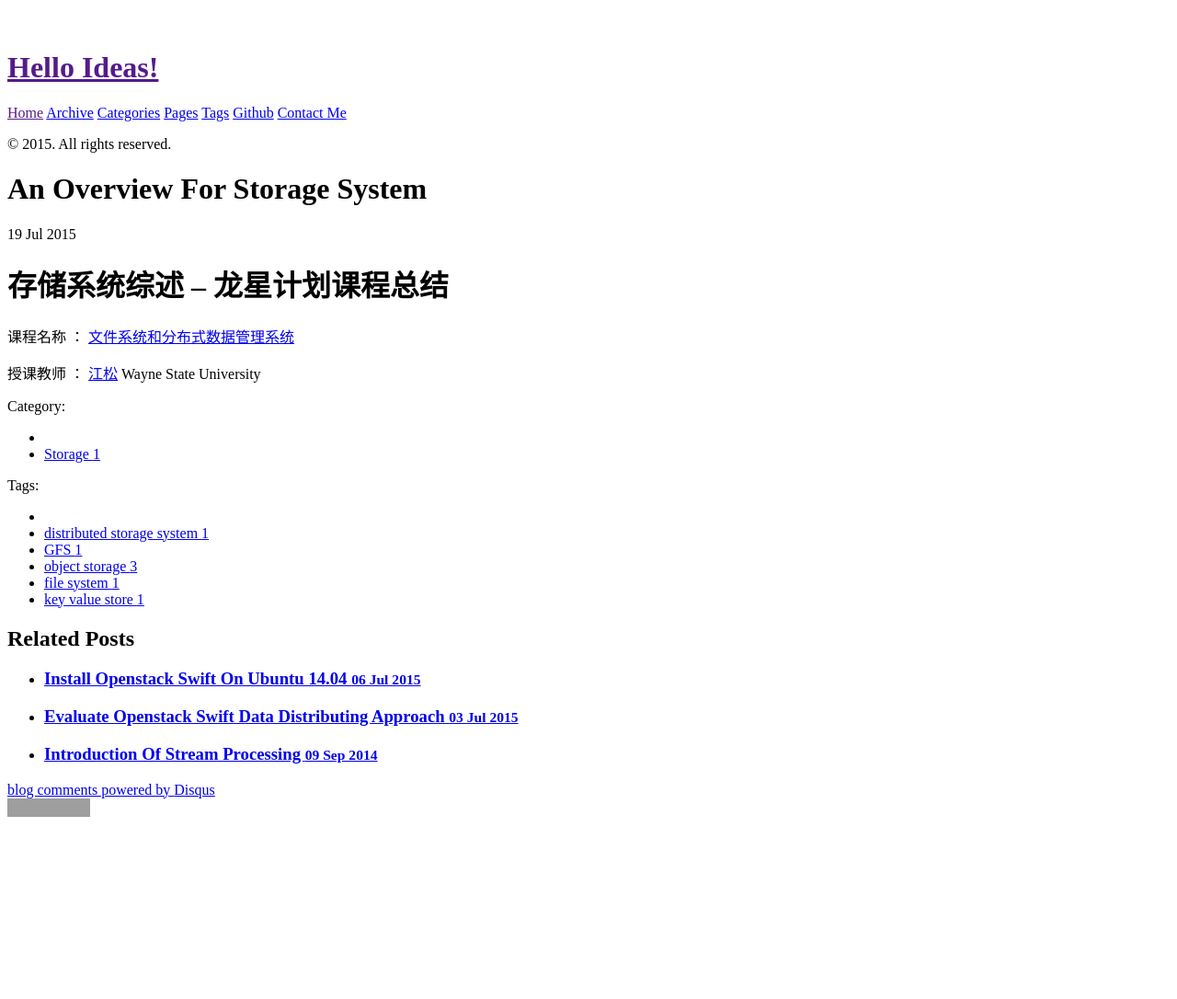
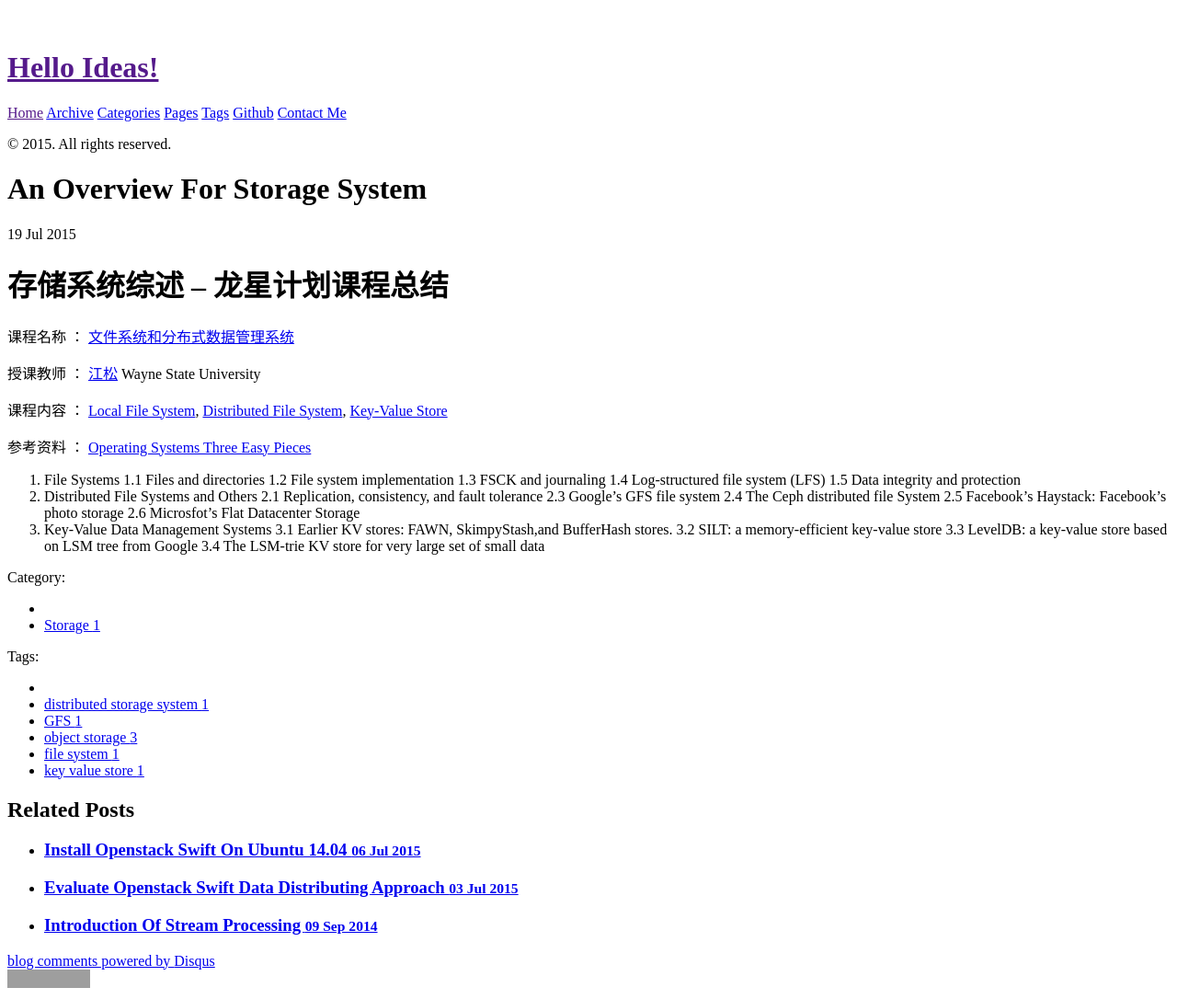
Before and after one commit to lavenresearch/lavenresearch.github.io, a Jekyll site: the page built from _posts/2015-07-19-An-Overview-for-Storage-System.md, in a window 1280 px wide. Shown: the whole page at 92% size. Built offline with Jekyll 4.4.1, drawn with Linux system fonts in a browser that asks for light colours; comment, search, counter and statistics services are not loaded; before the commit the page ends 900 px from its top, so only the background shows below that; grey boxes are pictures that could not be loaded.

Commit message:
Add new posts

```diff
--- a/_posts/2015-07-19-An-Overview-for-Storage-System.md
+++ b/_posts/2015-07-19-An-Overview-for-Storage-System.md
@@ -11,3 +11,25 @@ tags : [distributed storage system,GFS,object storage,file system,key value stor
 课程名称 ： [文件系统和分布式数据管理系统](http://stlab.wnlo.hust.edu.cn/dragonstar/)
 
 授课教师 ： [江松](http://www.ece.eng.wayne.edu/~sjiang/) Wayne State University
+
+课程内容 ： [Local File System]("/docs/Lecture1-localFS.pdf"), [Distributed File System]("/docs/Lecture2-DFS.pdf"), [Key-Value Store]("/docs/Lecture3-KV.pdf")
+
+参考资料 ： [Operating Systems Three Easy Pieces]("/docs/Operating Systems Three Easy Pieces.pdf")
+
+1. File Systems
+1.1 Files and directories
+1.2 File system implementation
+1.3 FSCK and journaling
+1.4 Log-structured file system (LFS)
+1.5 Data integrity and protection
+2. Distributed File Systems and Others
+2.1 Replication, consistency, and fault tolerance
+2.3 Google’s GFS file system
+2.4 The Ceph distributed file System
+2.5 Facebook’s Haystack: Facebook’s photo storage
+2.6 Microsfot’s Flat Datacenter Storage
+3. Key-Value Data Management Systems
+3.1 Earlier KV stores: FAWN, SkimpyStash,and BufferHash stores.
+3.2 SILT: a memory-efficient key-value store
+3.3 LevelDB: a key-value store based on LSM tree from Google
+3.4 The LSM-trie KV store for very large set of small data
```
Also changed, not shown: 5 other files.
